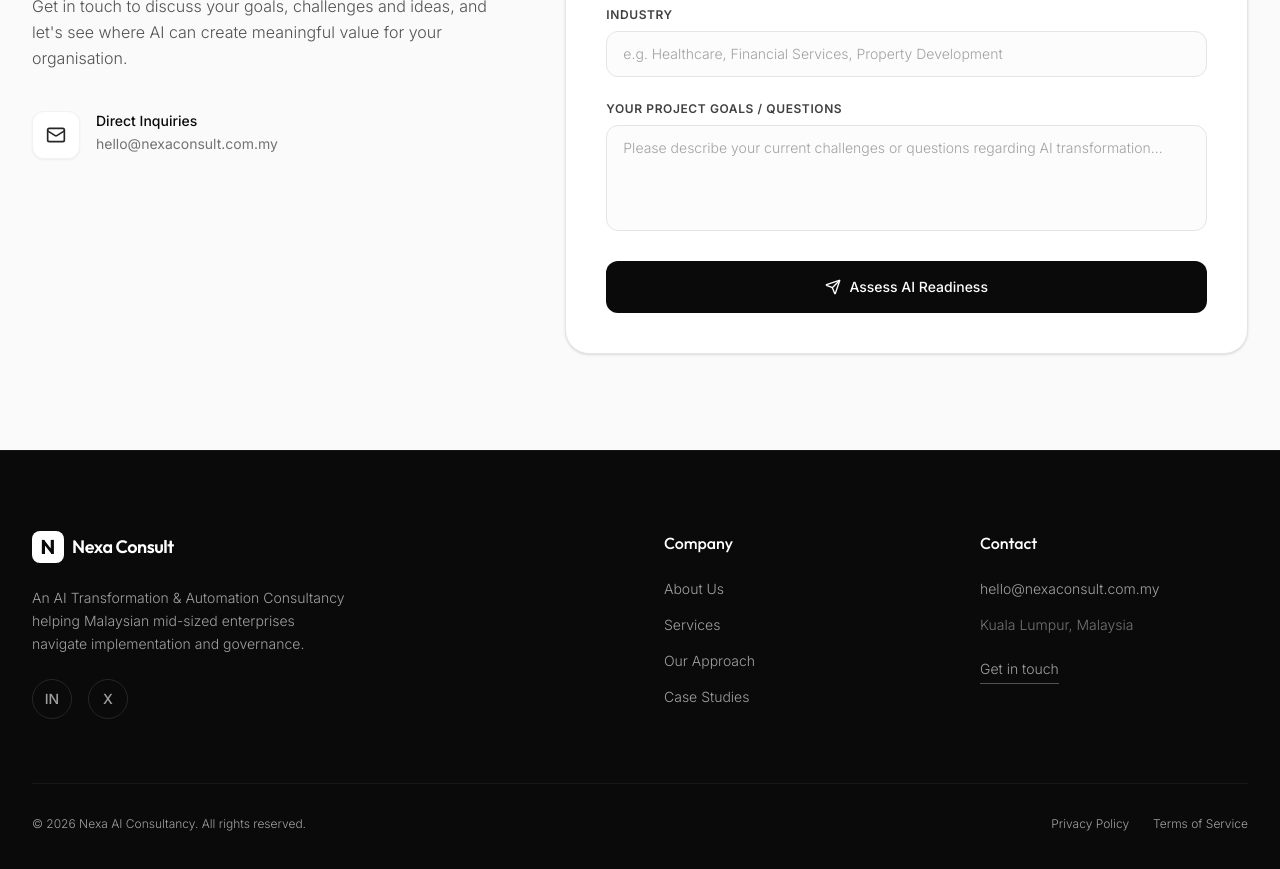
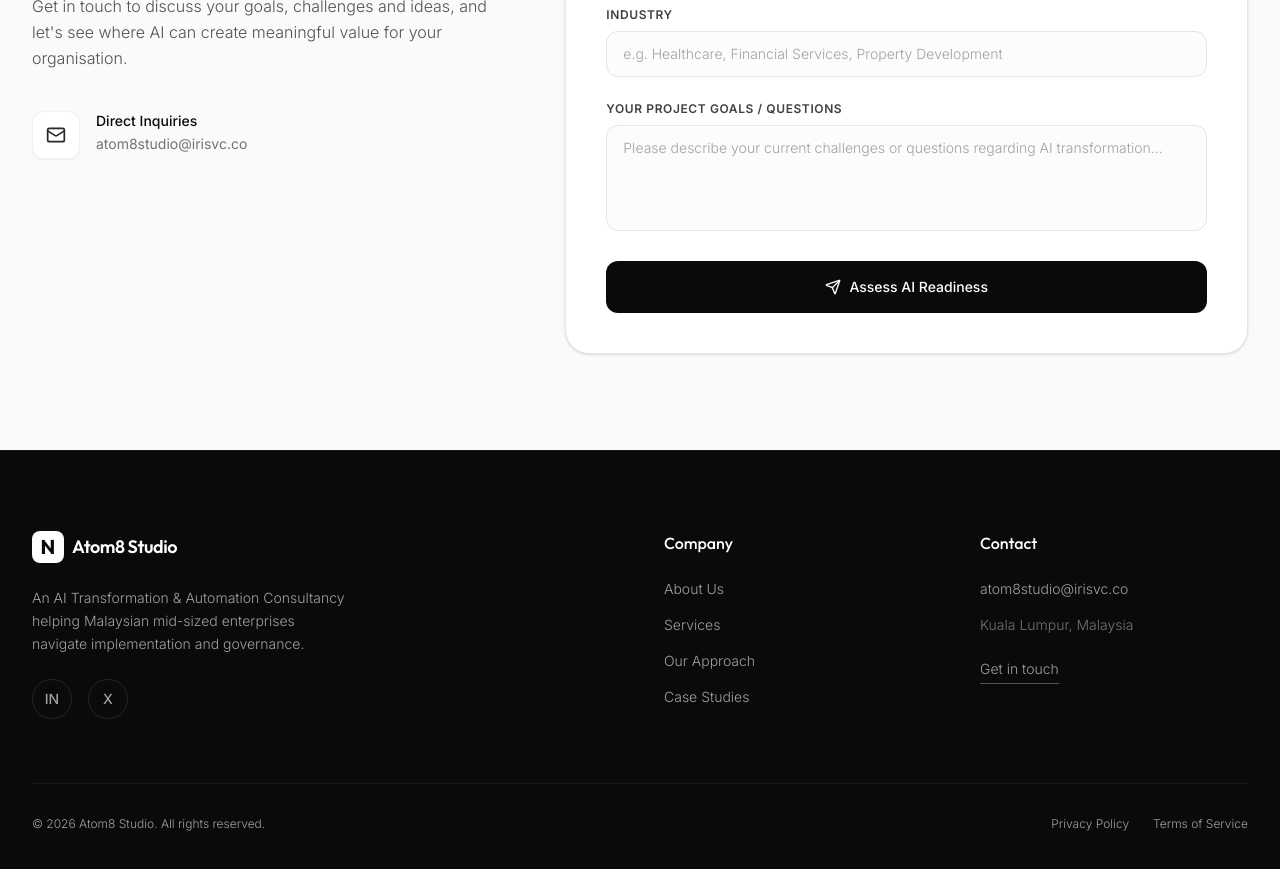
Before and after one commit to atom8studio/PH77, a React (Vite) app: page / in a window 1280 px wide. Shown: the part 4620-5489 px from the top of the page. Built offline with nearby package versions, Linux system fonts and the light colour scheme.

Commit message:
update email

```diff
--- a/metadata.json
+++ b/metadata.json
@@ -1,6 +1,6 @@
 {
-  "name": "Nexa AI Consultancy",
-  "description": "A trendy, professional, and minimalistic website for an AI consulting firm serving Malaysian mid-sized enterprises.",
+  "name": "Atom8 Studio",
+  "description": "AI consultancy firm that helps Malaysian mid-sized enterprises identify and implement automation workflows that deliver measurable business value.",
   "requestFramePermissions": [],
   "majorCapabilities": ["MAJOR_CAPABILITY_SERVER_SIDE_GEMINI_API"]
 }
--- a/src/components/Contact.tsx
+++ b/src/components/Contact.tsx
@@ -47,8 +47,8 @@ export default function Contact() {
                 </div>
                 <div>
                   <h4 className="text-sm font-medium text-neutral-950">Direct Inquiries</h4>
-                  <a href="mailto:hello@nexaconsult.com.my" className="text-sm text-neutral-500 hover:text-neutral-900 transition-colors">
-                    hello@nexaconsult.com.my
+                  <a href="mailto:atom8studio@irisvc.co" className="text-sm text-neutral-500 hover:text-neutral-900 transition-colors">
+                    atom8studio@irisvc.co
                   </a>
                 </div>
               </div>
@@ -109,7 +109,7 @@ export default function Contact() {
                         id="company"
                         value={formState.company}
                         onChange={(e) => setFormState({ ...formState, company: e.target.value })}
-                        placeholder="Nexa Group Sdn Bhd"
+                        placeholder="Atom8 Studio"
                         className="w-full px-4 py-3 rounded-xl border border-neutral-200 bg-neutral-50/50 focus:bg-white focus:outline-none focus:ring-2 focus:ring-neutral-950/20 focus:border-neutral-950 transition-all text-sm font-light text-neutral-900 placeholder:text-neutral-400"
                       />
                     </div>
--- a/src/components/Footer.tsx
+++ b/src/components/Footer.tsx
@@ -8,7 +8,7 @@ export default function Footer() {
               <div className="w-8 h-8 rounded-lg bg-white flex items-center justify-center">
                 <span className="text-neutral-950 font-display font-bold text-xl leading-none">N</span>
               </div>
-              <span className="font-display font-semibold text-lg text-white tracking-tight">Nexa Consult</span>
+              <span className="font-display font-semibold text-lg text-white tracking-tight">Atom8 Studio</span>
             </div>
             <p className="max-w-xs text-sm font-light leading-relaxed mb-6">
               An AI Transformation & Automation Consultancy helping Malaysian mid-sized enterprises navigate implementation and governance.
@@ -37,7 +37,7 @@ export default function Footer() {
           <div>
             <h4 className="text-white font-medium mb-6 font-display mt-2 md:mt-0">Contact</h4>
             <ul className="space-y-4 text-sm font-light">
-              <li><a href="mailto:hello@nexaconsult.com.my" className="hover:text-white transition-colors">hello@nexaconsult.com.my</a></li>
+              <li><a href="mailto:atom8studio@irisvc.co" className="hover:text-white transition-colors">atom8studio@irisvc.co</a></li>
               <li><span className="text-neutral-500">Kuala Lumpur, Malaysia</span></li>
               <li className="mt-6">
                 <a href="#contact" className="inline-block border-b border-neutral-600 pb-1 hover:text-white hover:border-white transition-colors">
@@ -49,7 +49,7 @@ export default function Footer() {
         </div>
 
         <div className="pt-8 border-t border-neutral-900 flex flex-col md:flex-row items-center justify-between gap-4 text-xs font-light">
-          <div>&copy; {new Date().getFullYear()} Nexa AI Consultancy. All rights reserved.</div>
+          <div>&copy; {new Date().getFullYear()} Atom8 Studio. All rights reserved.</div>
           <div className="flex items-center gap-6">
             <a href="#" className="hover:text-white transition-colors">Privacy Policy</a>
             <a href="#" className="hover:text-white transition-colors">Terms of Service</a>
```
